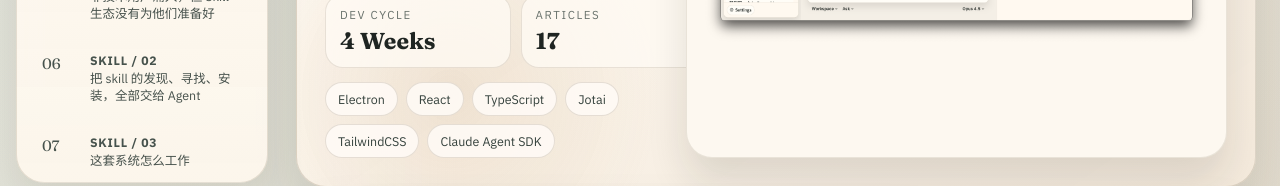
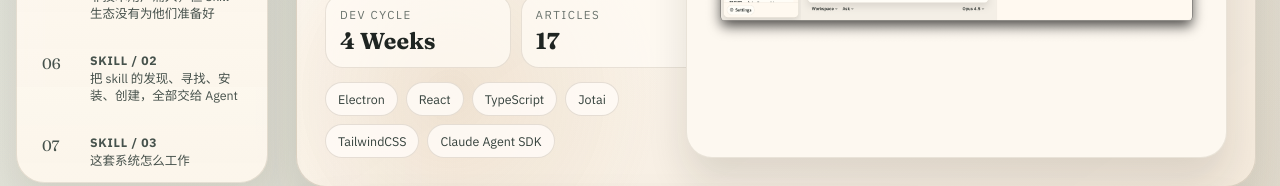
Before and after one commit to YUHAO-corn/deskhand-v2, a React (Vite) app: page / in a window 1280 px wide. Shown: the part 517-703 px from the top of the page. Built offline with nearby package versions, Linux system fonts and the light colour scheme.

Commit message:
Refine skill system copy for skill creation

```diff
--- a/src/content/skill-system.ts
+++ b/src/content/skill-system.ts
@@ -15,7 +15,7 @@ export const skillSystemProblem: ProblemSplitSectionContent = {
   lead: "桌面 AI Agent 的需求正在从开发者快速扩散到普通用户。这批用户不懂终端、不知道 skill 是什么，也不会主动去“应用市场”搜索安装。",
   paragraphs: [
     "Skill 生态本身存在，但大多数用户进不去。这不是用户教育问题，而是链路设计问题。",
-    "Skill 的发现、寻找、安装，不应该继续由用户来做。"
+    "Skill 的发现、寻找、安装、创建，不应该继续由用户来做。"
   ],
   insightCards: [
     {
@@ -47,7 +47,7 @@ export const skillSystemProblem: ProblemSplitSectionContent = {
 export const skillSystemShowcase: ShowcaseSectionContent = {
   id: "skill-system-features",
   navLabel: "Skill / 02",
-  title: "把 skill 的发现、寻找、安装，全部交给 Agent",
+  title: "把 skill 的发现、寻找、安装、创建，全部交给 Agent",
   kicker: "Skill System / Page 2",
   pageType: "showcase",
   tone: "sage",
```
